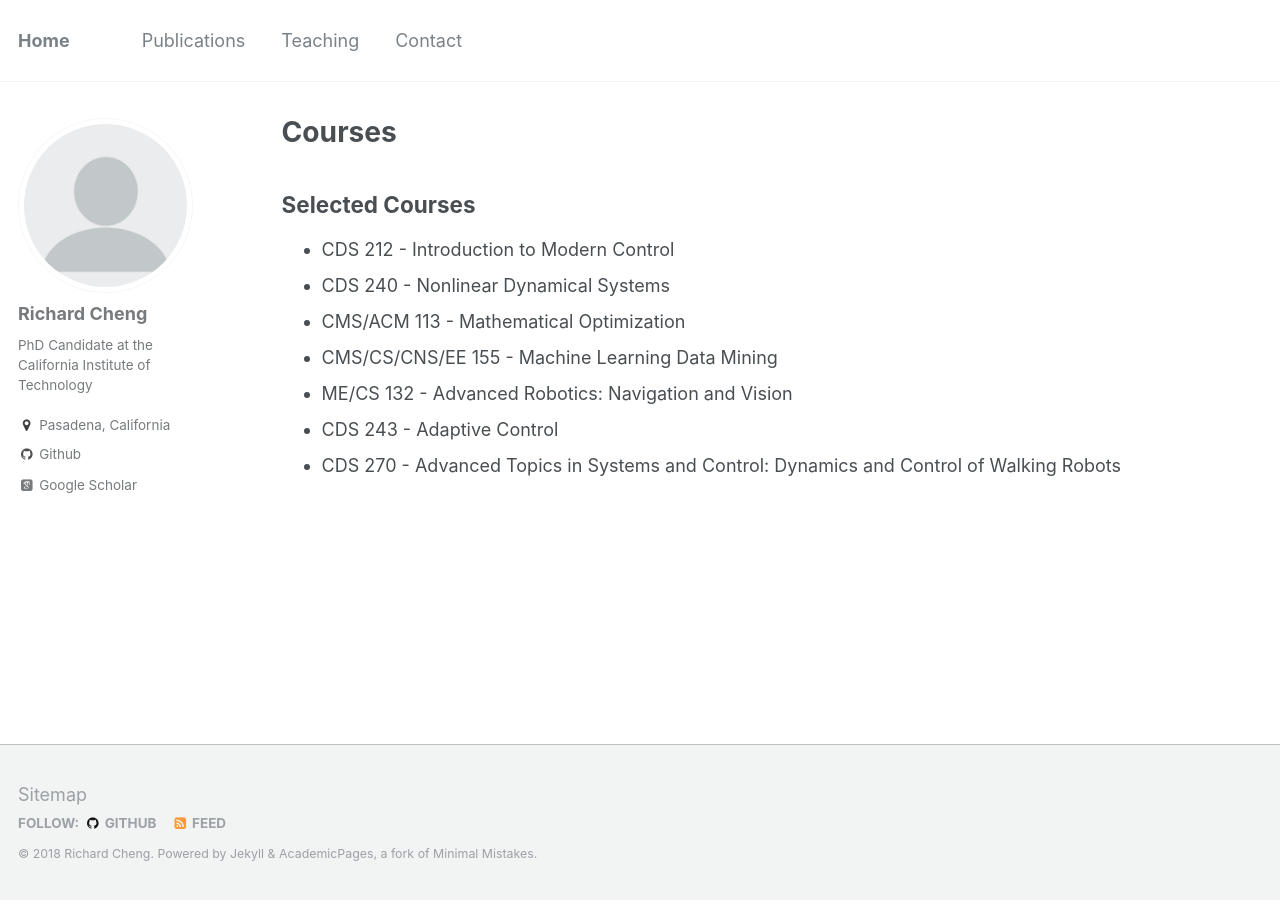
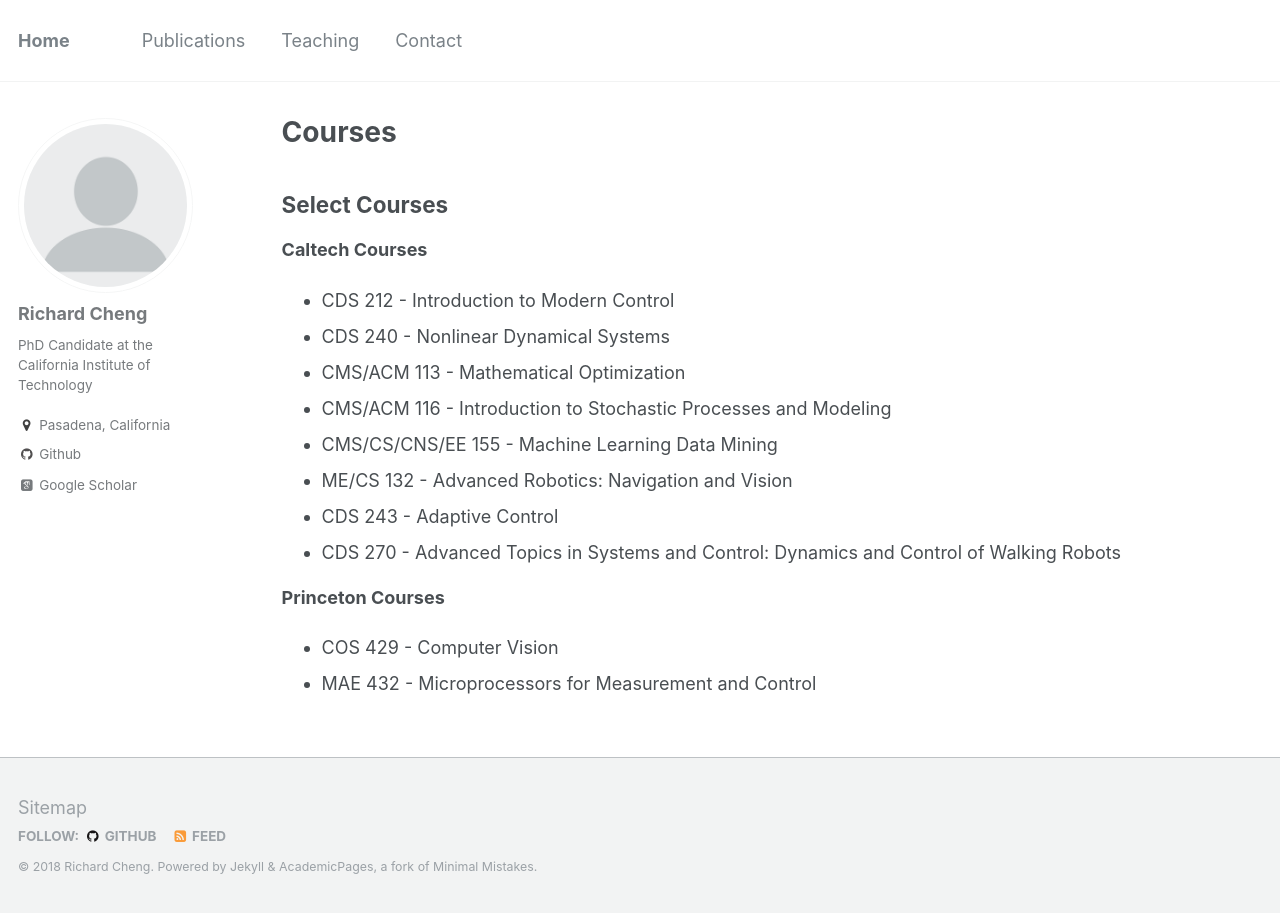
Before and after one commit to rcheng805/rcheng805.github.io, a Jekyll site: the page built from _pages/courses.md, in a window 1280 px wide. Built offline with Jekyll 4.4.1, drawn with Linux system fonts in a browser that asks for light colours; some web fonts are replaced.

Commit message:
Update courses.md

```diff
--- a/_pages/courses.md
+++ b/_pages/courses.md
@@ -5,13 +5,19 @@ permalink: /courses/
 author_profile: true
 ---
 
-Selected Courses
+Select Courses
 ------
 
+__Caltech Courses__
 * CDS 212 - Introduction to Modern Control
 * CDS 240 - Nonlinear Dynamical Systems
 * CMS/ACM 113 - Mathematical Optimization
+* CMS/ACM 116 - Introduction to Stochastic Processes and Modeling
 * CMS/CS/CNS/EE 155 - Machine Learning Data Mining
 * ME/CS 132 - Advanced Robotics: Navigation and Vision
 * CDS 243 - Adaptive Control
 * CDS 270 - Advanced Topics in Systems and Control: Dynamics and Control of Walking Robots
+
+__Princeton Courses__
+* COS 429 - Computer Vision
+* MAE 432 - Microprocessors for Measurement and Control
```
